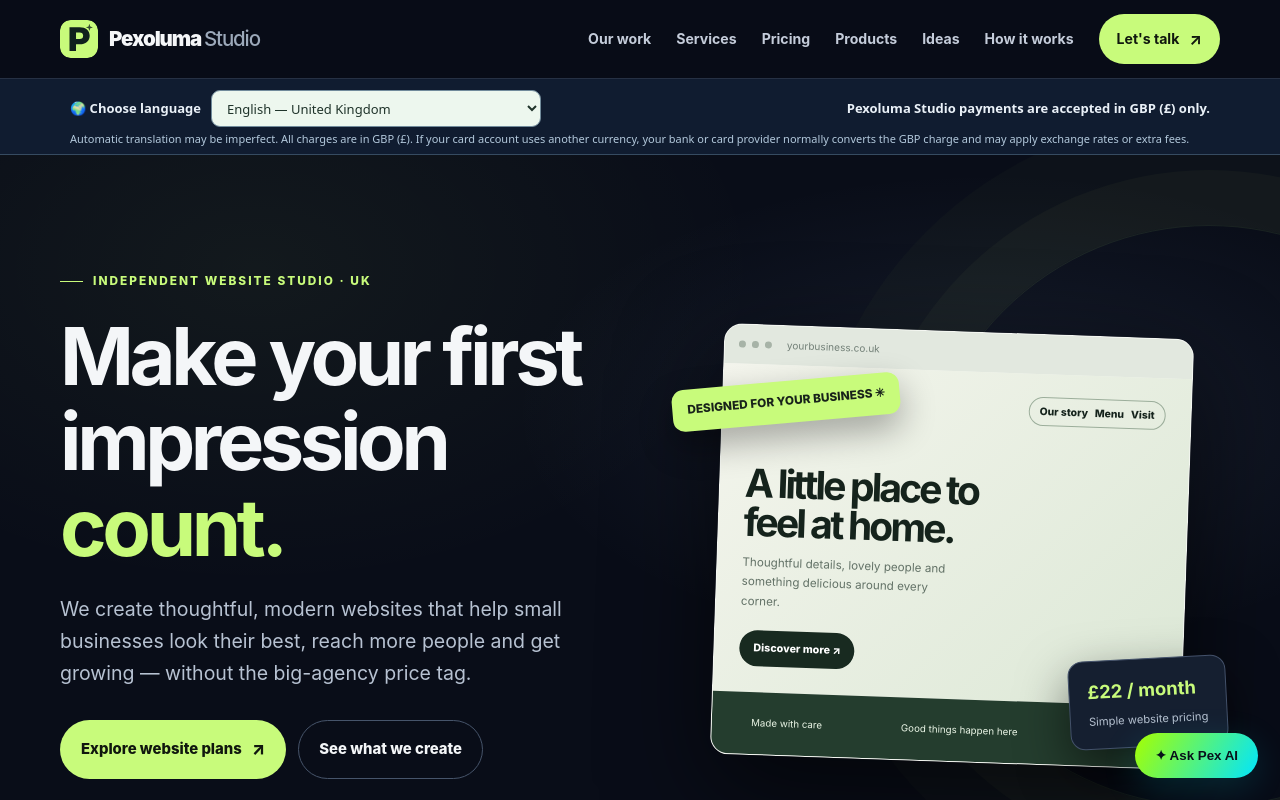
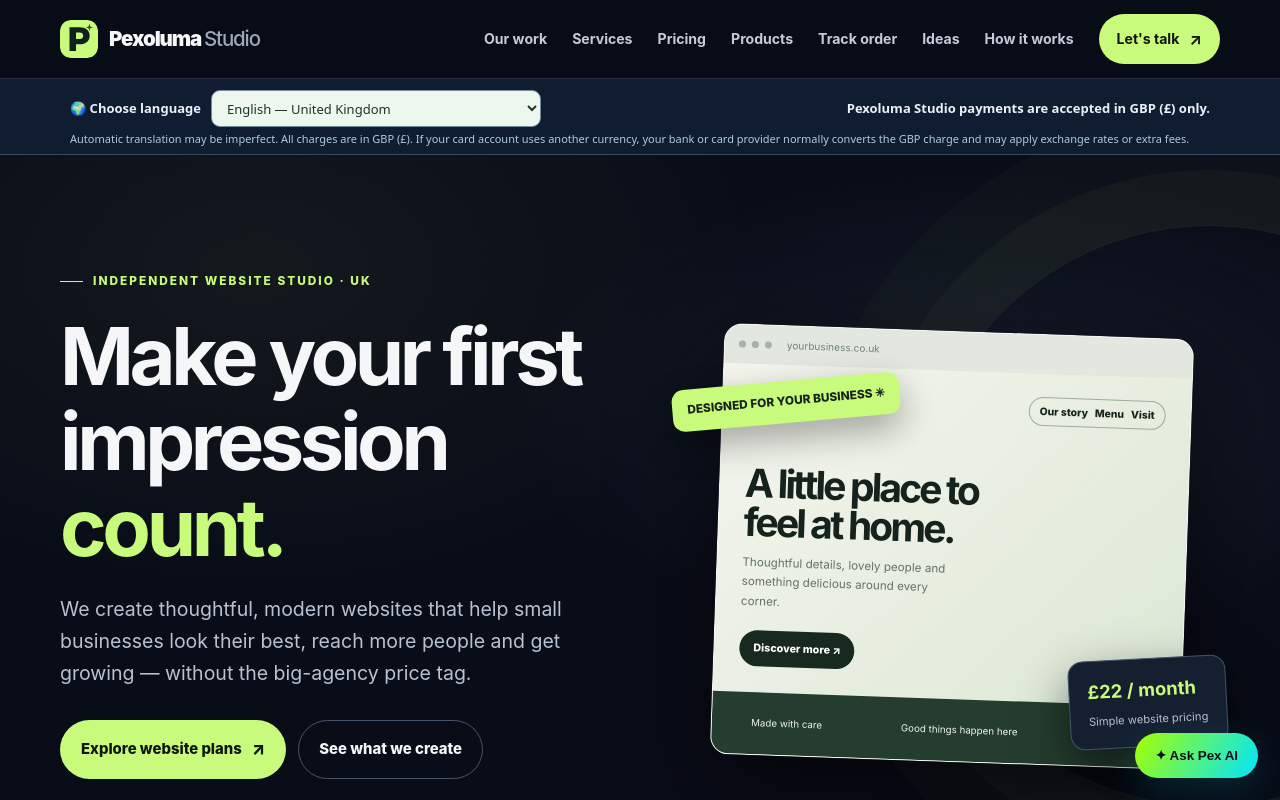
Before and after one commit to lukakrivosic100-finance/Website-making-business, a plain HTML site: page index.html in a window 1280 px wide. Shown: the top 800 px of the page. Drawn offline with Linux system fonts and the light colour scheme.

Commit message:
Show Track Order in main website navigation

```diff
--- a/index.html
+++ b/index.html
@@ -43,7 +43,7 @@ footer{border-top:1px solid var(--line);padding:30px 0;color:#9ca9ba;font-size:.
 <a class="brand" href="#home" aria-label="Pexoluma Studio home"><img src="logo.svg" width="38" height="38" alt=""><span>Pexoluma <span class="studio">Studio</span></span></a>
 <button class="menu-btn" id="menuToggle" type="button" aria-controls="mainNav" aria-expanded="false">☰ Menu</button>
 <nav class="nav-links" id="mainNav" aria-label="Main navigation">
-<a href="#work">Our work</a><a href="#services">Services</a><a href="#pricing">Pricing</a><a href="products.html">Products</a><a href="business-ideas.html">Ideas</a><a href="#how">How it works</a><a class="btn" href="#contact">Let's talk <span class="arrow">↗</span></a>
+<a href="#work">Our work</a><a href="#services">Services</a><a href="#pricing">Pricing</a><a href="products.html">Products</a><a href="track-order.html">Track order</a><a href="business-ideas.html">Ideas</a><a href="#how">How it works</a><a class="btn" href="#contact">Let's talk <span class="arrow">↗</span></a>
 </nav></div></header>
 <main>
 <section class="hero" id="home"><div class="wrap hero-grid">
```
